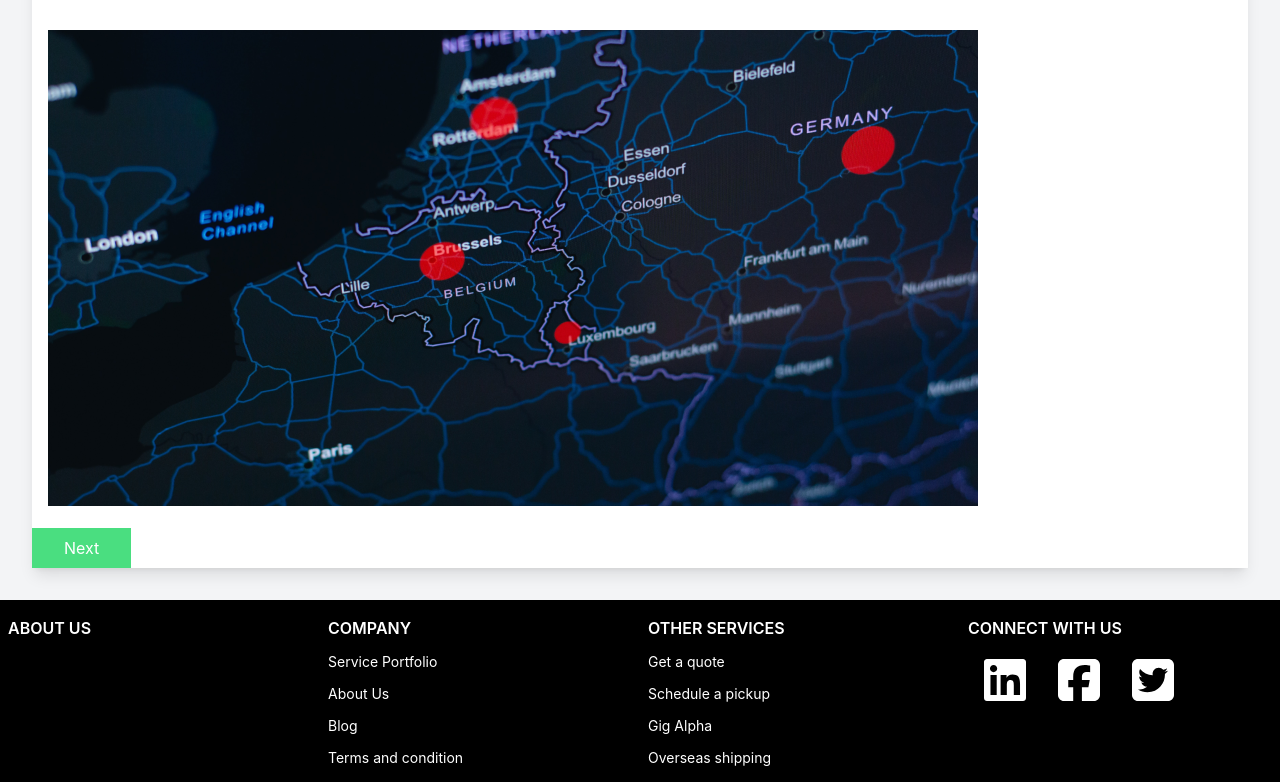
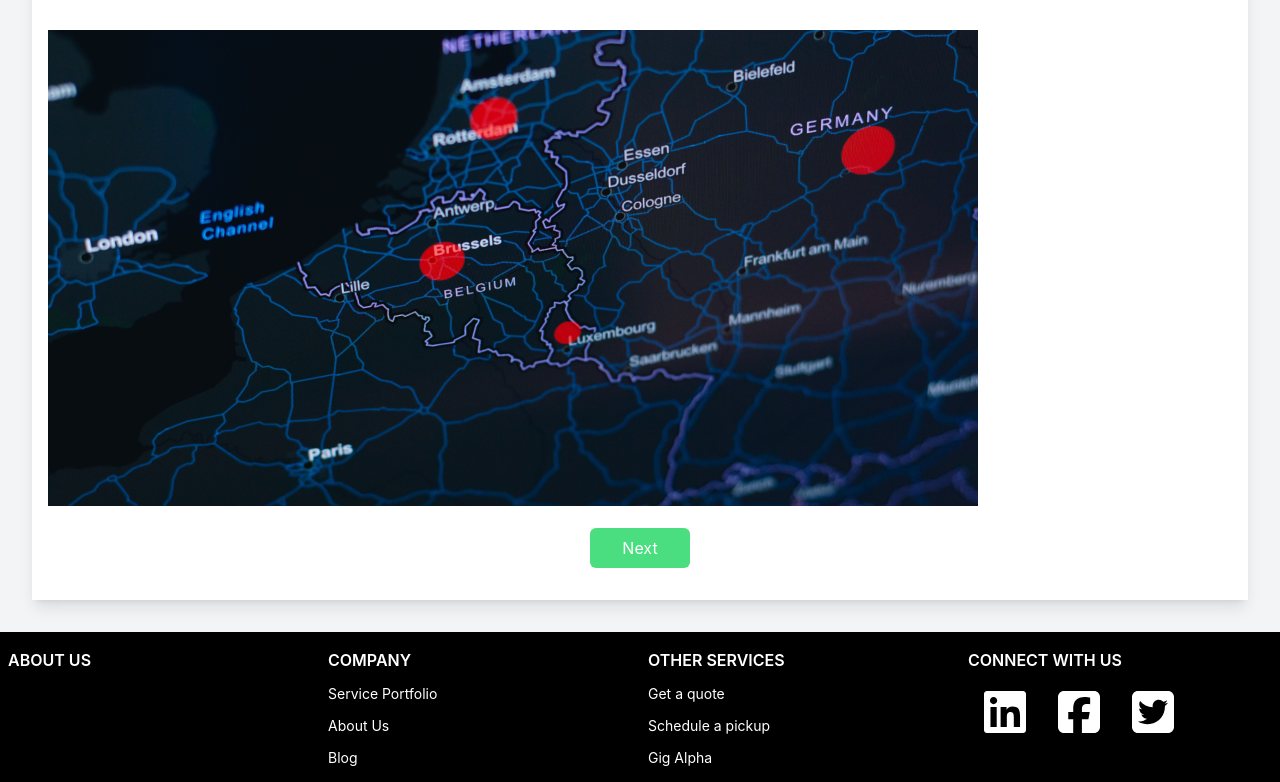
Before and after one commit to TruthTheDeveloper/Owerri-logistics, a Next.js app: page /select/1 in a window 1280 px wide. Shown: the part 548-1330 px from the top of the page. Built offline with nearby package versions, Linux system fonts and the light colour scheme.

Commit message:
12 march 2022

```diff
--- a/pages/select/[id].tsx
+++ b/pages/select/[id].tsx
@@ -45,15 +45,16 @@ const Select: NextPage = () => {
                         <input className="h-10 p-4 placeholder:text-sm placeholder:pl-2 outline-none mb-4 bg-slate-100 rounded-md" placeholder="Delivery Address"/>
                     </div>
                 </div>
-                <div>
                     <div className="m-4">
                         <Image
                         src={map}
                         alt="text"
                          />
                     </div>
+                <div className="pb-8">
+                    <button className="bg-green-400  rounded-md flex  mx-auto text-white px-8 py-2">Next</button>
                 </div>
-                <button className="bg-green-400 mx-auto text-white px-8 py-2">Next</button>
+
             </div>
         </div>
     </Layout>
```
